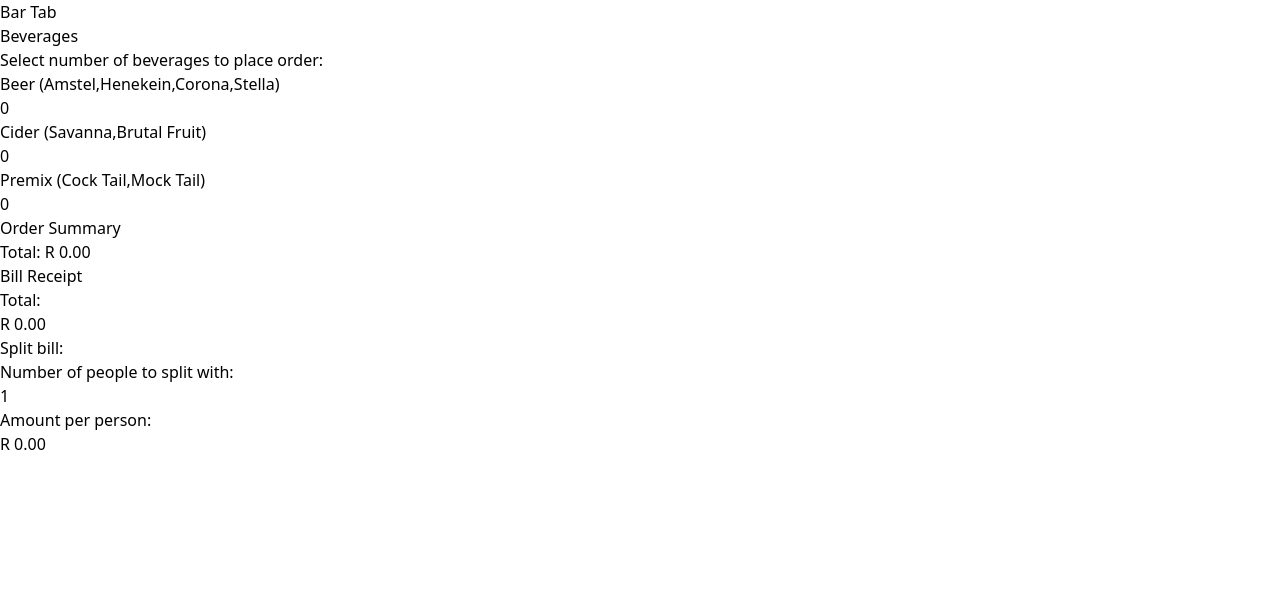
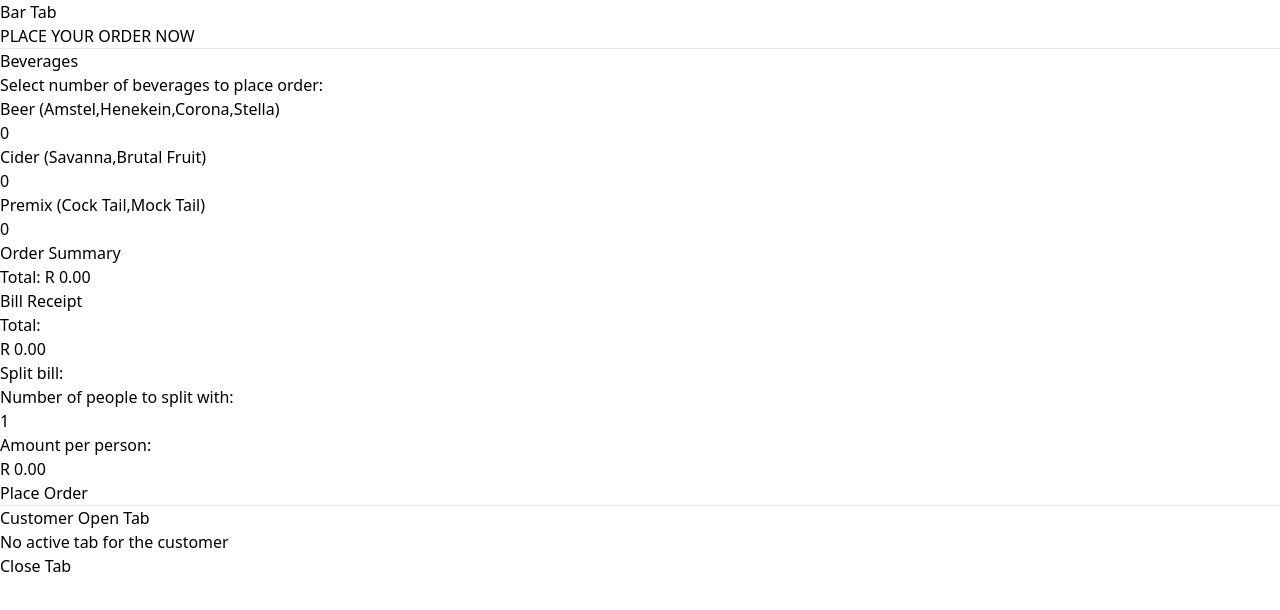
Before and after one commit to akack/Bar-Tab, a Vue app: page / in a window 1280 px wide. Shown: the top 610 px of the page. Built offline with nearby package versions, Linux system fonts and the light colour scheme.

Commit message:
Add customer tab component and functionality

```diff
--- /dev/null
+++ b/src/components/BarTabButton.vue
@@ -0,0 +1,16 @@
+<template>
+  <button
+    class="bg-cyan-700 rounded w-100 relative h-10 text-white hover:bg-cyan-600 disabled:opacity-50 disabled:bg-gray-600 p-2 mr-2"
+    :disabled="isLoading"
+  >
+    <b-spinner class="text-brand-700" v-if="isLoading" small />
+    {{ label }}
+  </button>
+</template>
+
+<script lang="ts" setup>
+defineProps<{
+  isLoading: boolean;
+  label: string;
+}>();
+</script>
--- a/src/components/ExportButton.vue
+++ b/src/components/ExportButton.vue
@@ -1,29 +1,27 @@
 <template>
   <button class="bg-cyan-700 mr-2 p-2 rounded text-white hover:bg-cyan-600" @click="exportTab">
-    Export as {{ format }}
+    Export {{ format }}
   </button>
 </template>
 
 <script setup lang="ts">
-import { useOrderStore } from '../stores/orderStore'
-import { exportToCSV, exportToPDF } from '../utils/billReceipt'
-import { computed } from 'vue'
+import { exportToCSV, exportToPDF } from '../utils/billReceipt';
+import { useTabStore } from '../stores/tabStore';
 
 const props = defineProps({
   format: {
     type: String,
-    default: 'CSV'
-  }
-})
+    default: 'CSV',
+  },
+});
 
-const orderStore = useOrderStore()
-const order = computed(() => orderStore.order)
+const tabStore = useTabStore();
 
 const exportTab = () => {
   if (props.format === 'CSV') {
-    exportToCSV(order.value)
+    exportToCSV(tabStore.orders);
   } else if (props.format === 'PDF') {
-    exportToPDF(order.value)
+    exportToPDF(tabStore.orders);
   }
-}
+};
 </script>
--- a/src/components/beverage/BeverageItem.vue
+++ b/src/components/beverage/BeverageItem.vue
@@ -6,7 +6,7 @@
     </div>
     <div class="w-20">
       <input
-        class="w-20 border p-2"
+        class="w-20 border p-2 text-center"
         type="number"
         v-model.number="quantity"
         min="0"
--- a/src/components/bill/Bill.vue
+++ b/src/components/bill/Bill.vue
@@ -14,12 +14,7 @@
         <label>Split bill:</label>
         <p class="text-xs">Number of people to split with:</p>
       </div>
-      <input
-        class="border w-20 text-center p-2"
-        type="number"
-        v-model.number="peopleCount"
-        min="1"
-      />
+      <input class="border w-20 text-center p-2" type="number" v-model.number="peopleCount" min="1" />
     </div>
 
     <div class="flex mt-2">
@@ -32,30 +27,30 @@
 </template>
 
 <script setup lang="ts">
-import { watch } from 'vue'
-import { computed, ref } from 'vue'
-import { useOrderStore } from '../../stores/orderStore'
-import { currency } from '../../utils/currency'
+import { watch } from 'vue';
+import { computed, ref } from 'vue';
+import { useOrderStore } from '../../stores/orderStore';
+import { useTabStore } from '../../stores/tabStore';
+import { currency } from '../../utils/currency';
 
-const peopleCount = ref(1)
-const orderStore = useOrderStore()
-const total = computed(() => orderStore.total)
+const peopleCount = ref(1);
+const orderStore = useOrderStore();
+const tabStore = useTabStore();
+const total = computed(() => tabStore.total);
 
 watch(peopleCount, (newValue) => {
   orderStore.bill = {
     noOfPeople: newValue,
-    amountPerPerson: currency(parseFloat(total.value.toString()) / peopleCount.value)
-  } as any
-})
+    amountPerPerson: currency(parseFloat(total.value.toString()) / peopleCount.value),
+  } as any;
+});
 
 watch(orderStore.order, () => {
   orderStore.bill = {
     noOfPeople: peopleCount.value,
-    amountPerPerson: currency(parseFloat(total.value.toString()) / peopleCount.value)
-  } as any
-})
+    amountPerPerson: currency(parseFloat(total.value.toString()) / peopleCount.value),
+  } as any;
+});
 
-const totalPerPerson = computed(() =>
-  (parseFloat(total.value.toString()) / peopleCount.value).toFixed(2)
-)
+const totalPerPerson = computed(() => (parseFloat(total.value.toString()) / peopleCount.value).toFixed(2));
 </script>
--- a/src/components/order/OrderSummary.vue
+++ b/src/components/order/OrderSummary.vue
@@ -6,19 +6,18 @@
         <OrderItem :item="item" :key="item.id" />
       </li>
     </ul>
-    <h3 class="mt-2 text-cyan-700">
-      <span class="font-bold text-black">Total:</span> {{ currency(total) }}
-    </h3>
+    <h3 class="mt-2 text-cyan-700"><span class="font-bold text-black">Total:</span> {{ currency(total) }}</h3>
   </div>
 </template>
 
 <script setup lang="ts">
-import { useOrderStore } from '../../stores/orderStore'
-import { computed } from 'vue'
-import { currency } from '../../utils/currency'
-import OrderItem from './OrderItem.vue'
-const orderStore = useOrderStore()
+import { useOrderStore } from '../../stores/orderStore';
+import { computed } from 'vue';
+import { currency } from '../../utils/currency';
+import OrderItem from './OrderItem.vue';
 
-const orderItems = computed(() => orderStore.order)
-const total = computed(() => orderStore.total)
+const orderStore = useOrderStore();
+
+const orderItems = computed(() => orderStore.order);
+const total = computed(() => orderStore.total);
 </script>
--- a/src/components/order/OrderView.vue
+++ b/src/components/order/OrderView.vue
@@ -1,5 +1,7 @@
 <template>
-  <div class="justify-items-center">
+  <div>
+    <h1 class="font-bold text-cyan-700 text-2xl underline text-center">PLACE YOUR ORDER NOW</h1>
+    <hr class="my-4 divider-y" />
     <div class="flex flex-wrap justify-center gap-8">
       <div class="md:w-auto">
         <BeverageList />
@@ -7,21 +9,40 @@
       </div>
       <div class="md:w-auto">
         <Bill />
-        <ExportButton format="CSV" v-if="total" />
-        <ExportButton format="PDF" v-if="total" />
+        <BarTabButton @click="submitOrder" :label="'Place Order'" />
+        <ExportButton format="CSV" v-if="tabStore.total" />
+        <ExportButton format="PDF" v-if="tabStore.total" />
       </div>
+    </div>
+    <hr class="my-4 divider-y" />
+    <div class="grid justify-center">
+      <TabItems :orders="orders" :total="tabTotal" />
     </div>
   </div>
 </template>
 
 <script setup lang="ts">
-import BeverageList from '../beverage/BeverageList.vue'
-import OrderSummary from './OrderSummary.vue'
-import Bill from '../bill/Bill.vue'
-import ExportButton from '../ExportButton.vue'
-import { useOrderStore } from '../../stores/orderStore'
-import { computed } from 'vue'
+import BeverageList from '../beverage/BeverageList.vue';
+import OrderSummary from './OrderSummary.vue';
+import Bill from '../bill/Bill.vue';
+import ExportButton from '../ExportButton.vue';
+import { useOrderStore } from '../../stores/orderStore';
+import { useTabStore } from '../../stores/tabStore';
+import { computed, ref } from 'vue';
+import TabItems from '../tab/TabItems.vue';
+import BarTabButton from '../BarTabButton.vue';
 
-const orderStore = useOrderStore()
-const total = computed(() => orderStore.total)
+const orderStore = useOrderStore();
+const tabStore = useTabStore();
+
+const total = computed(() => orderStore.total);
+let tabTotal = ref(0);
+
+const orders = computed(() => tabStore.orders);
+
+const submitOrder = () => {
+  tabStore.addOrder(orderStore.order);
+  tabTotal.value = tabStore.total as any;
+  orderStore.order = {};
+};
 </script>
--- /dev/null
+++ b/src/components/tab/TabItems.vue
@@ -0,0 +1,97 @@
+<template>
+  <div class="relative overflow-x-auto shadow-md sm:rounded-lg w-[100%] sm:w-[500px] md:w-[600px] xl:w-[700px] p-2">
+    <h2 class="underline text-cyan-700 font-bold mb-4 text-2xl">Customer Open Tab</h2>
+    <p class="text-sm text-gray-600" v-if="!orders.length">No active tab for the customer</p>
+    <table v-else class="w-full text-sm text-left rtl:text-right text-gray-500 dark:text-gray-400">
+      <thead class="text-xs text-gray-700 uppercase dark:text-gray-400">
+        <tr>
+          <th class="px-6 py-3">Order Number</th>
+          <th class="px-6 py-3">Items</th>
+          <th class="px-6 py-3">total</th>
+        </tr>
+      </thead>
+      <tbody>
+        <tr
+          class="odd:bg-white even:bg-gray-50 even:dark:bg-gray-200 border-b dark:border-gray-200"
+          v-for="order in tabOrders"
+          :key="order.id"
+        >
+          <td class="px-6 py-3">{{ getOrderId(order) }}</td>
+          <td class="px-6 py-3">{{ getQuantity(order) }}</td>
+          <td class="px-6 py-3">{{ currency(calculateTotals(order)) }}</td>
+        </tr>
+        <tr>
+          <td class="px-6 py-3"></td>
+          <td class="px-6 py-3"></td>
+          <td class="px-6 py-3">{{ currency(props.total) }}</td>
+        </tr>
+      </tbody>
+    </table>
+    <BarTabButton :label="'Close Tab'" @click="closeTab" />
+  </div>
+</template>
+
+<script setup lang="ts">
+import { computed, toRaw } from 'vue';
+import { useOrderStore } from '../../stores/orderStore';
+import { useTabStore } from '../../stores/tabStore';
+import { currency } from '../../utils/currency';
+import BarTabButton from '../BarTabButton.vue';
+
+const orderStore = useOrderStore();
+const tabStore = useTabStore();
+
+const props = defineProps({
+  orders: Array,
+  total: String,
+});
+
+const calculateTotals = (data: any) => {
+  let totalSum = 0;
+
+  for (const key in data) {
+    // eslint-disable-next-line no-prototype-builtins
+    if (data.hasOwnProperty(key)) {
+      const item = data[key];
+      totalSum += item.price * item.quantity;
+    }
+  }
+
+  return totalSum;
+};
+
+const getQuantity = (data: any) => {
+  let quantity = 0;
+
+  for (const key in data) {
+    // eslint-disable-next-line no-prototype-builtins
+    if (data.hasOwnProperty(key)) {
+      const item = data[key];
+      quantity += item.quantity;
+    }
+  }
+
+  return quantity;
+};
+
+const getOrderId = (data: any) => {
+  let id = 0;
+
+  for (const key in data) {
+    // eslint-disable-next-line no-prototype-builtins
+    if (data.hasOwnProperty(key)) {
+      const item = data[key];
+      id = item.id;
+    }
+  }
+
+  return id;
+};
+
+const tabOrders = computed(() => props.orders);
+
+const closeTab = () => {
+  orderStore.reset();
+  tabStore.reset();
+};
+</script>
--- a/src/stores/orderStore.ts
+++ b/src/stores/orderStore.ts
@@ -1,7 +1,6 @@
-import type { Beverage } from '@/models/Beverage'
-import type { Order } from '@/models/Order'
-import { defineStore } from 'pinia'
-import { ref, computed } from 'vue'
+import type { Beverage } from '@/models/Beverage';
+import { defineStore } from 'pinia';
+import { ref, computed } from 'vue';
 
 export const useOrderStore = defineStore('order', () => {
   const beverages = ref([
@@ -10,39 +9,41 @@ export const useOrderStore = defineStore('order', () => {
       name: 'Beer',
       price: 4500,
       quantity: 0,
-      types: ['Amstel', 'Henekein', 'Corona', 'Stella']
+      types: ['Amstel', 'Henekein', 'Corona', 'Stella'],
     }, // amount in cents
     { id: 2, name: 'Cider', price: 5200, quantity: 0, types: ['Savanna', 'Brutal Fruit'] },
-    { id: 3, name: 'Premix', price: 5900, quantity: 0, types: ['Cock Tail', 'Mock Tail'] }
-  ] as Beverage[])
+    { id: 3, name: 'Premix', price: 5900, quantity: 0, types: ['Cock Tail', 'Mock Tail'] },
+  ] as Beverage[]);
 
-  const order = ref({} as any)
+  const order = ref({} as any);
 
   const total = computed(() => {
-    return Object.values(order.value).reduce(
-      (sum: number, item: any) => sum + item.quantity * item.price,
-      0
-    )
-  })
+    return Object.values(order.value).reduce((sum: number, item: any) => sum + item.quantity * item.price, 0);
+  });
 
   const updateOrder = (beverageId: number, quantity: number) => {
     if (quantity > 0) {
-      order.value[beverageId] = { ...beverages.value.find((b) => b.id === beverageId), quantity }
+      order.value[beverageId] = { ...beverages.value.find((b) => b.id === beverageId), quantity };
     } else {
-      delete order.value[beverageId]
+      delete order.value[beverageId];
     }
-  }
+  };
 
   const bill = ref({
     noOfPeople: 0,
-    amountPerPerson: ''
-  })
+    amountPerPerson: '',
+  });
+
+  const reset = () => {
+    order.value = {};
+  };
 
   return {
     beverages,
     order,
     total,
     updateOrder,
-    bill
-  }
-})
+    bill,
+    reset,
+  };
+});
--- /dev/null
+++ b/src/stores/tabStore.ts
@@ -0,0 +1,32 @@
+import type { Order } from '@/models/Order';
+import { defineStore } from 'pinia';
+import { ref, computed } from 'vue';
+
+export const useTabStore = defineStore('tab', () => {
+  const orders = ref([] as Order[]);
+
+  const addOrder = (order: Order) => {
+    const tabOrders = [...orders.value];
+    tabOrders.push(order);
+    orders.value = tabOrders;
+  };
+
+  const total = computed(() => {
+    return orders.value
+      .map((item) => {
+        return Object.values(item).reduce((sum: number, item: any) => sum + item.quantity * item.price, 0);
+      })
+      .reduce((sum, item) => sum + item, 0);
+  });
+
+  const reset = () => {
+    orders.value = [];
+  };
+
+  return {
+    orders,
+    addOrder,
+    total,
+    reset,
+  };
+});
```
Also changed, not shown: src/utils/billReceipt.ts (+62 -45 lines), .prettierrc.json, 1 other file (tests, documents, lock files or other folders).
